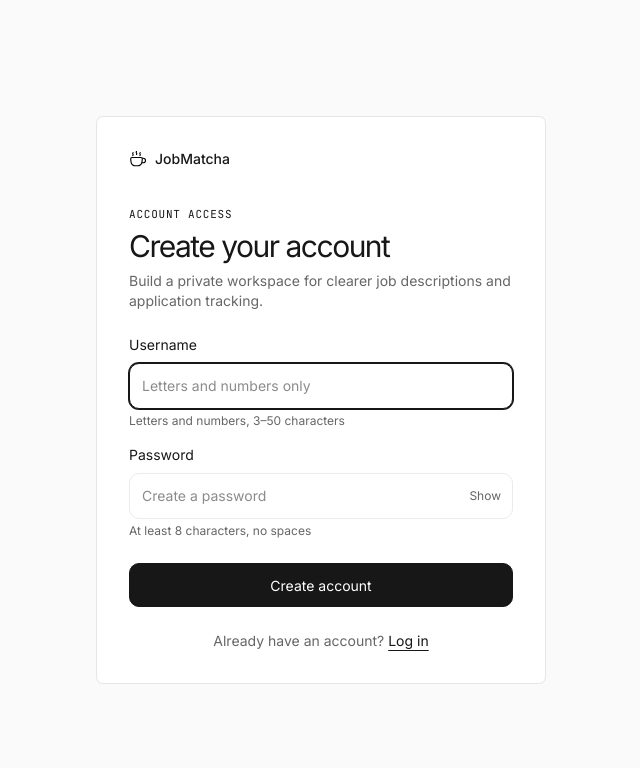
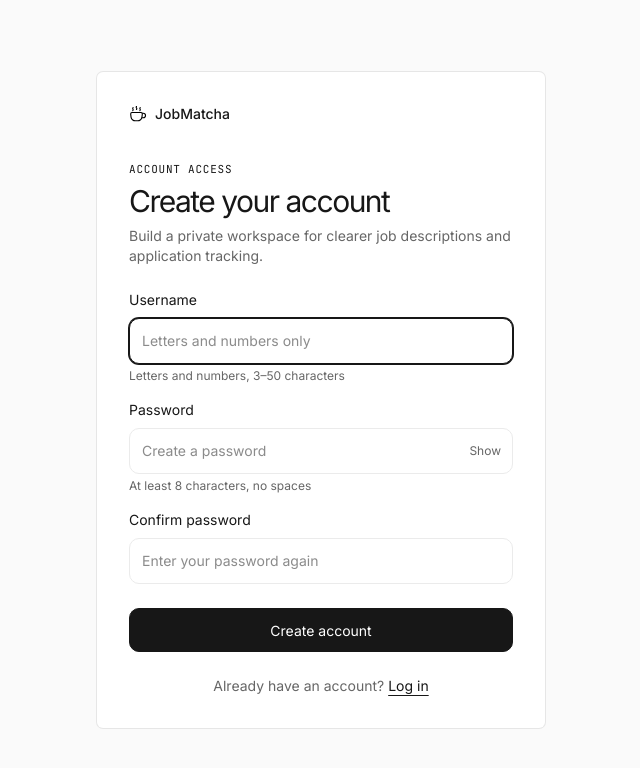
Before and after one commit to xianglid3/JD_Analyzer, a React (Vite) app in the folder frontend/: page /signup in a window 1280 px wide. Shown: the top 768 px of the page, without its empty margins (319-959 px from the left). Built offline with nearby package versions, Linux system fonts and the light colour scheme; no server answers.

Commit message:
Add password confirmation to signup

```diff
--- a/frontend/src/pages/SignupPage.jsx
+++ b/frontend/src/pages/SignupPage.jsx
@@ -8,6 +8,8 @@ import { apiFetch } from '../lib/api'
 export default function SignupPage() {
   const [username, setUsername] = useState('')
   const [password, setPassword] = useState('')
+  const [confirmPassword, setConfirmPassword] = useState('')
+  const [confirmationError, setConfirmationError] = useState('')
   const [showPassword, setShowPassword] = useState(false)
   const [inviteCode, setInviteCode] = useState('')
   const navigate = useNavigate()
@@ -31,6 +33,11 @@ export default function SignupPage() {
 
   function handleSubmit(event) {
     event.preventDefault()
+    if (password !== confirmPassword) {
+      setConfirmationError('Passwords do not match.')
+      return
+    }
+    setConfirmationError('')
     signupMutation.mutate(inviteRequired ? { username, password, invite_code: inviteCode } : { username, password })
   }
 
@@ -41,6 +48,7 @@ export default function SignupPage() {
       footer={<>Already have an account? <Link to="/login" className="text-ink underline underline-offset-4">Log in</Link></>}
     >
       {signupMutation.error && <InlineAlert className="mb-4">{signupMutation.error.message}</InlineAlert>}
+      {confirmationError && <InlineAlert className="mb-4">{confirmationError}</InlineAlert>}
 
       <form onSubmit={handleSubmit} className="space-y-4">
         <label className="block text-sm text-ink">
@@ -65,7 +73,10 @@ export default function SignupPage() {
               type={showPassword ? 'text' : 'password'}
               autoComplete="new-password"
               value={password}
-              onChange={(event) => setPassword(event.target.value)}
+              onChange={(event) => {
+                setPassword(event.target.value)
+                setConfirmationError('')
+              }}
               placeholder="Create a password"
               className="control px-3 py-3 pr-16 text-sm"
             />
@@ -78,6 +89,23 @@ export default function SignupPage() {
             </button>
           </span>
           <span className="mt-1 block text-xs text-muted">At least 8 characters, no spaces</span>
+        </label>
+
+        <label className="block text-sm text-ink">
+          Confirm password
+          <input
+            required
+            type={showPassword ? 'text' : 'password'}
+            autoComplete="new-password"
+            value={confirmPassword}
+            onChange={(event) => {
+              setConfirmPassword(event.target.value)
+              setConfirmationError('')
+            }}
+            placeholder="Enter your password again"
+            aria-invalid={confirmationError ? 'true' : undefined}
+            className="control mt-2 px-3 py-3 text-sm"
+          />
         </label>
 
         {inviteRequired && (
```
Also changed, not shown: 1 other file (tests, documents, lock files or other folders).
